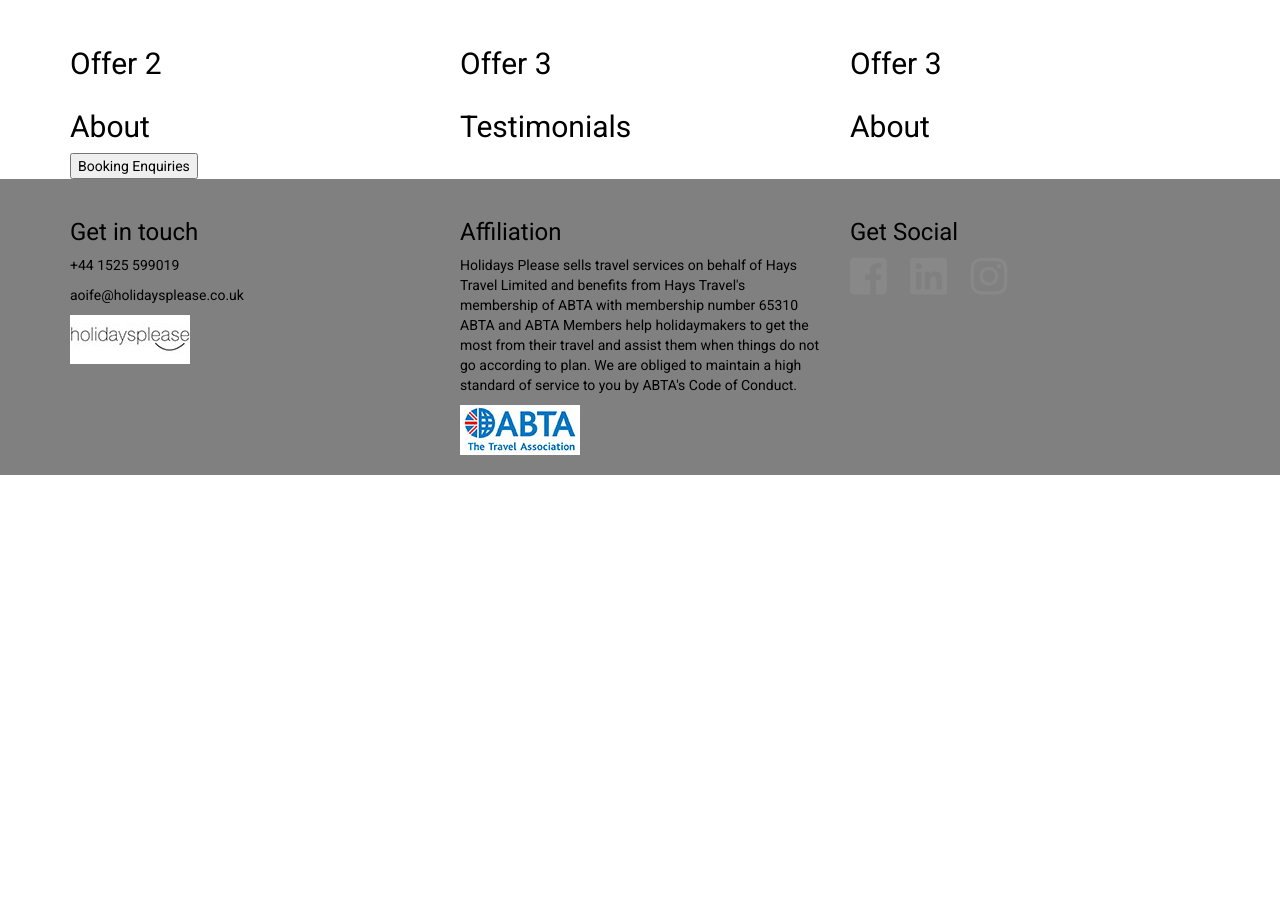
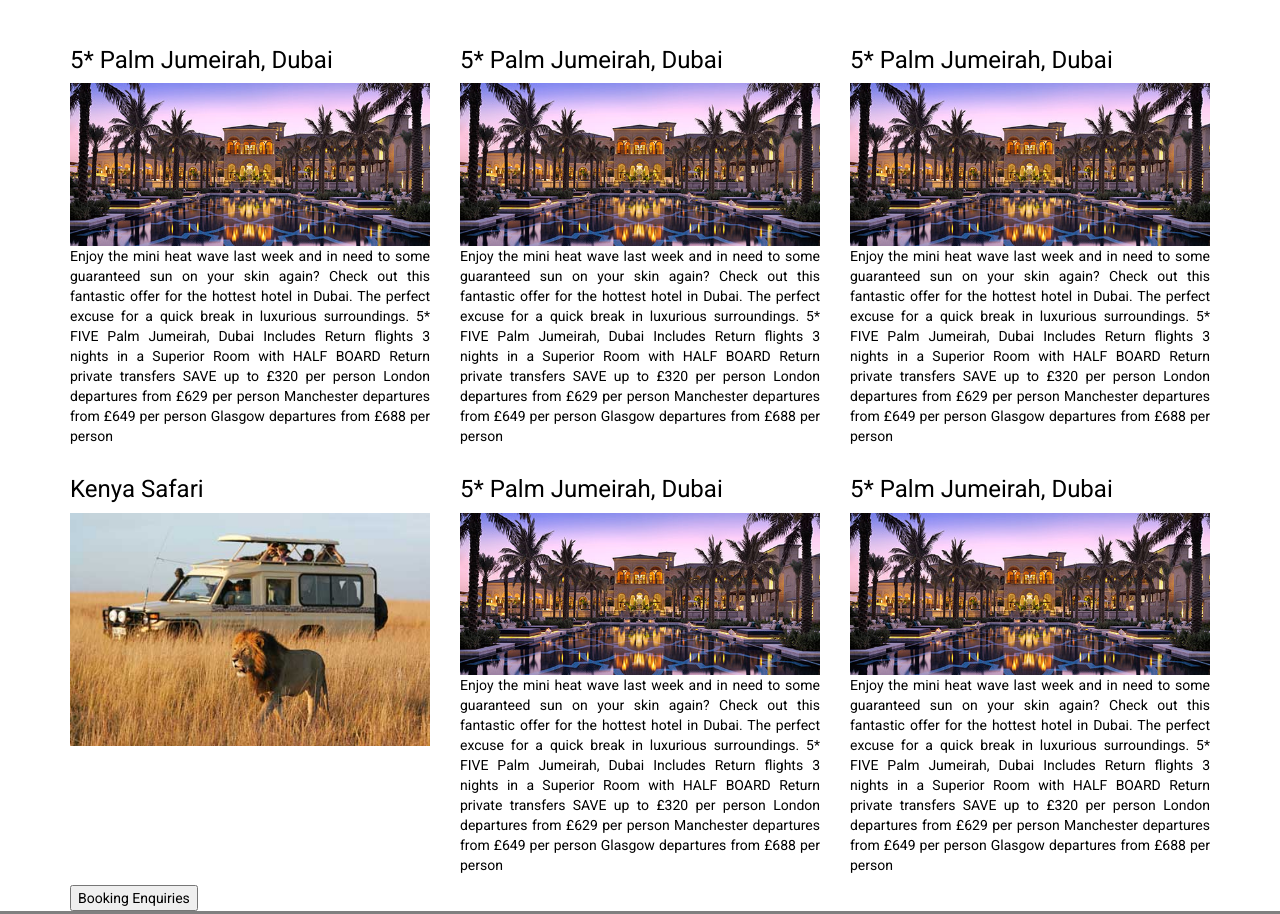
Before and after one commit to nikralave/user_centric_static_project, a plain HTML site: page offers.html in a window 1280 px wide. Shown: the part 454-1368 px from the top of the page. Before the commit the page ends 929 px from the top, so only its background shows below. Drawn offline with nearby package versions, Linux system fonts and the light colour scheme; a web font is replaced by a local one.

Commit message:
updated_offers_structure_test_transition

```diff
--- a/css/style.css
+++ b/css/style.css
@@ -5,6 +5,7 @@ body {
     font-family: 'Roboto', sans-serif;
     color: #000000;
 }
+
 
 
 /*------------------Navbar---------------------*/
@@ -63,6 +64,49 @@ body {
 
 }
 
+#fourth {
+    background-image: url("../images/safari.jpg");
+
+}
+
+#map {
+    width: 90%;
+    height: 300px;
+}
+
+.slide {
+  position: relative;
+}
+
+
+.overlay {
+  position: absolute;
+  bottom: 100%;
+  left: 0;
+  right: 0;
+  background-color: #696969;
+  overflow: hidden;
+  width: 100%;
+  height:0;
+  transition: .5s ease;
+}
+
+.slide:hover .overlay {
+  bottom: 0;
+  height: 100%;
+}
+
+.text {
+  color: white;
+  font-size: 20px;
+  position: absolute;
+  top: 50%;
+  left: 50%;
+  transform: translate(-50%, -50%);
+  -ms-transform: translate(-50%, -50%);
+  text-align: center;
+}
+
 /*------------------Footer---------------------*/
 
 footer {
--- a/offers.html
+++ b/offers.html
@@ -40,68 +40,77 @@
 		</div>
 	</nav>
 
-	<div class=" callout jumbotron jumbotron-fluid">
+	<div class=" callout jumbotron jumbotron-fluid" id="fourth">
 		<div class="container">
-			<h1 class="display-3">Sandals 2 for 1 Sale</h1>
+			<h1 class="display-3">Kenya Safari</h1>
 			<p class="lead">Half price luxury holidays</p>
 		</div>
 	</div>
 
 	<div class="container">
 		<div class="row">
-			<div class="col-xs-8 col-xs-offset-2 col-sm-4 col-sm-offset-0">
-				<div class="home">
-					<h2>Offer 2</h2>
-
+			<div class="col-xs-12 col-sm-4">
+				<div class="three_across">
+					<h3>5* Palm Jumeirah, Dubai</h3>
+					<img class="img-responsive" src="images/dubai.jpg">
+					<p class="text-justify">Enjoy the mini heat wave last week and in need to some guaranteed sun on your skin again? Check out this fantastic offer for the hottest hotel in Dubai. The perfect excuse for a quick break in luxurious surroundings. 5* FIVE Palm Jumeirah, Dubai
+						Includes Return flights 3 nights in a Superior Room with HALF BOARD Return private transfers SAVE up to £320 per person London departures from £629 per person Manchester departures from £649 per person Glasgow departures from £688 per person</p>
 				</div>
-
-			</div>
-			<div class="col-xs-8 col-xs-offset-2 col-sm-4 col-sm-offset-0">
-				<div class="home">
-
-					<h2>Offer 3</h2>
-				</div>
-
 			</div>
 
-			<div class="col-xs-8 col-xs-offset-2 col-sm-4 col-sm-offset-0">
-				<div class="home">
-
-					<h2>Offer 3</h2>
+			<div class="col-xs-12 col-sm-4">
+				<div class="three_across">
+					<h3>5* Palm Jumeirah, Dubai</h3>
+					<img class="img-responsive" src="images/dubai.jpg">
+					<p class="text-justify">Enjoy the mini heat wave last week and in need to some guaranteed sun on your skin again? Check out this fantastic offer for the hottest hotel in Dubai. The perfect excuse for a quick break in luxurious surroundings. 5* FIVE Palm Jumeirah, Dubai
+						Includes Return flights 3 nights in a Superior Room with HALF BOARD Return private transfers SAVE up to £320 per person London departures from £629 per person Manchester departures from £649 per person Glasgow departures from £688 per person</p>
 				</div>
-
 			</div>
 
+			<div class="col-xs-12 col-sm-4">
+				<div class="three_across">
+					<h3>5* Palm Jumeirah, Dubai</h3>
+					<img class="img-responsive" src="images/dubai.jpg">
+					<p class="text-justify">Enjoy the mini heat wave last week and in need to some guaranteed sun on your skin again? Check out this fantastic offer for the hottest hotel in Dubai. The perfect excuse for a quick break in luxurious surroundings. 5* FIVE Palm Jumeirah, Dubai
+						Includes Return flights 3 nights in a Superior Room with HALF BOARD Return private transfers SAVE up to £320 per person London departures from £629 per person Manchester departures from £649 per person Glasgow departures from £688 per person</p>
+				</div>
+			</div>
 		</div>
 	</div>
 
 	<div class="container">
 		<div class="row">
-			<div class="col-xs-8 col-xs-offset-2 col-sm-4 col-sm-offset-0">
-				<div class="home">
-					<h2>About</h2>
-
+			<div class="col-xs-12 col-sm-4">
+				<div class="three_across">
+					<h3>Kenya Safari</h3>
+				<div class="slide">
+					<img class="img-responsive imageslide" src="images/safari.jpg">
+					<div class="overlay">
+						<div class="text">Hello World</div>
+					</div>
 				</div>
-
-			</div>
-			<div class="col-xs-8 col-xs-offset-2 col-sm-4 col-sm-offset-0">
-				<div class="home">
-
-					<h2>Testimonials</h2>
 				</div>
-
-			</div>
-			<div class="col-xs-8 col-xs-offset-2 col-sm-4 col-sm-offset-0">
-				<div class="home">
-					<h2>About</h2>
-
-				</div>
-
 			</div>
 
+			<div class="col-xs-12 col-sm-4">
+				<div class="three_across">
+					<h3>5* Palm Jumeirah, Dubai</h3>
+					<img class="img-responsive" src="images/dubai.jpg">
+					<p class="text-justify">Enjoy the mini heat wave last week and in need to some guaranteed sun on your skin again? Check out this fantastic offer for the hottest hotel in Dubai. The perfect excuse for a quick break in luxurious surroundings. 5* FIVE Palm Jumeirah, Dubai
+						Includes Return flights 3 nights in a Superior Room with HALF BOARD Return private transfers SAVE up to £320 per person London departures from £629 per person Manchester departures from £649 per person Glasgow departures from £688 per person</p>
+				</div>
+			</div>
+
+			<div class="col-xs-12 col-sm-4">
+				<div class="three_across">
+					<h3>5* Palm Jumeirah, Dubai</h3>
+					<img class="img-responsive" src="images/dubai.jpg">
+					<p class="text-justify">Enjoy the mini heat wave last week and in need to some guaranteed sun on your skin again? Check out this fantastic offer for the hottest hotel in Dubai. The perfect excuse for a quick break in luxurious surroundings. 5* FIVE Palm Jumeirah, Dubai
+						Includes Return flights 3 nights in a Superior Room with HALF BOARD Return private transfers SAVE up to £320 per person London departures from £629 per person Manchester departures from £649 per person Glasgow departures from £688 per person</p>
+				</div>
+			</div>
 		</div>
 	</div>
-
 	<div class="container">
 		<div class="row">
 			<div class="col-xs-4 offset-3">
```
Also changed, not shown: contact.html (+12 -12 lines), index.html (+7 -3 lines), images/safari.jpg (added).
